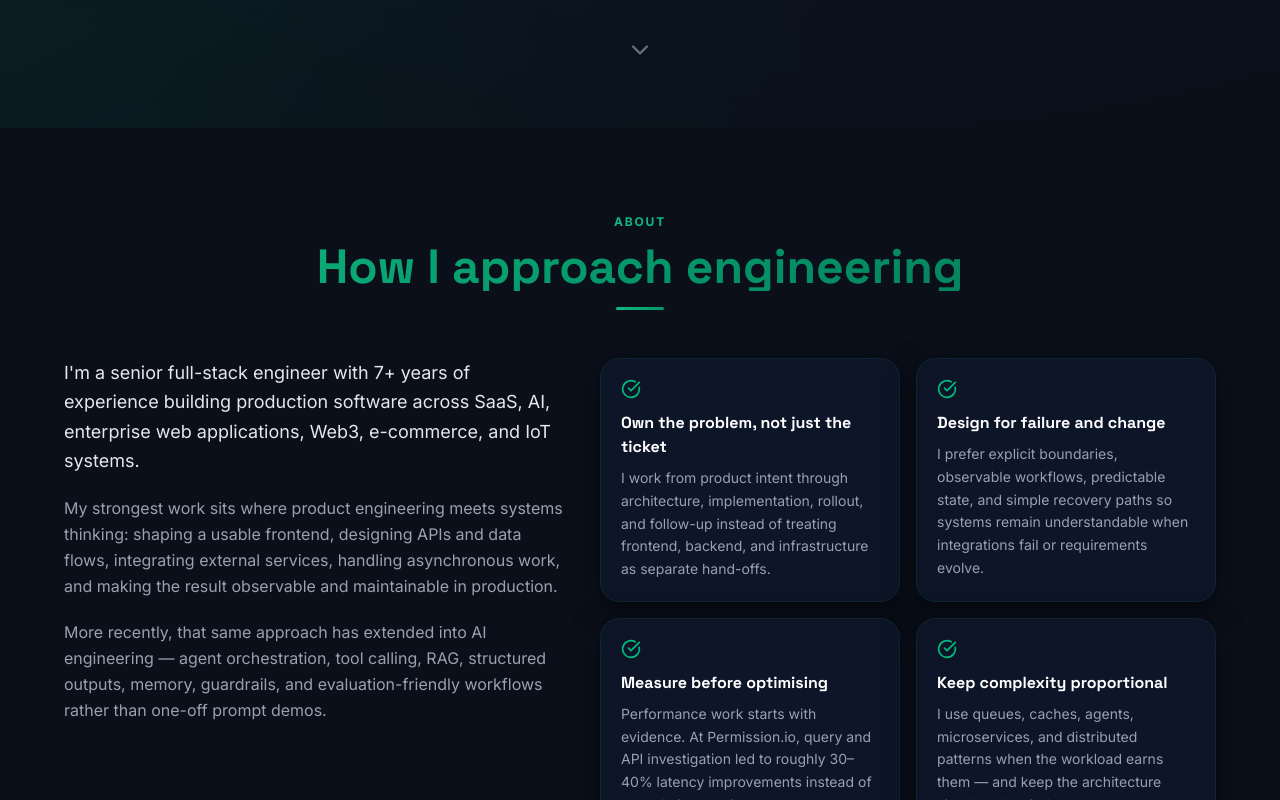
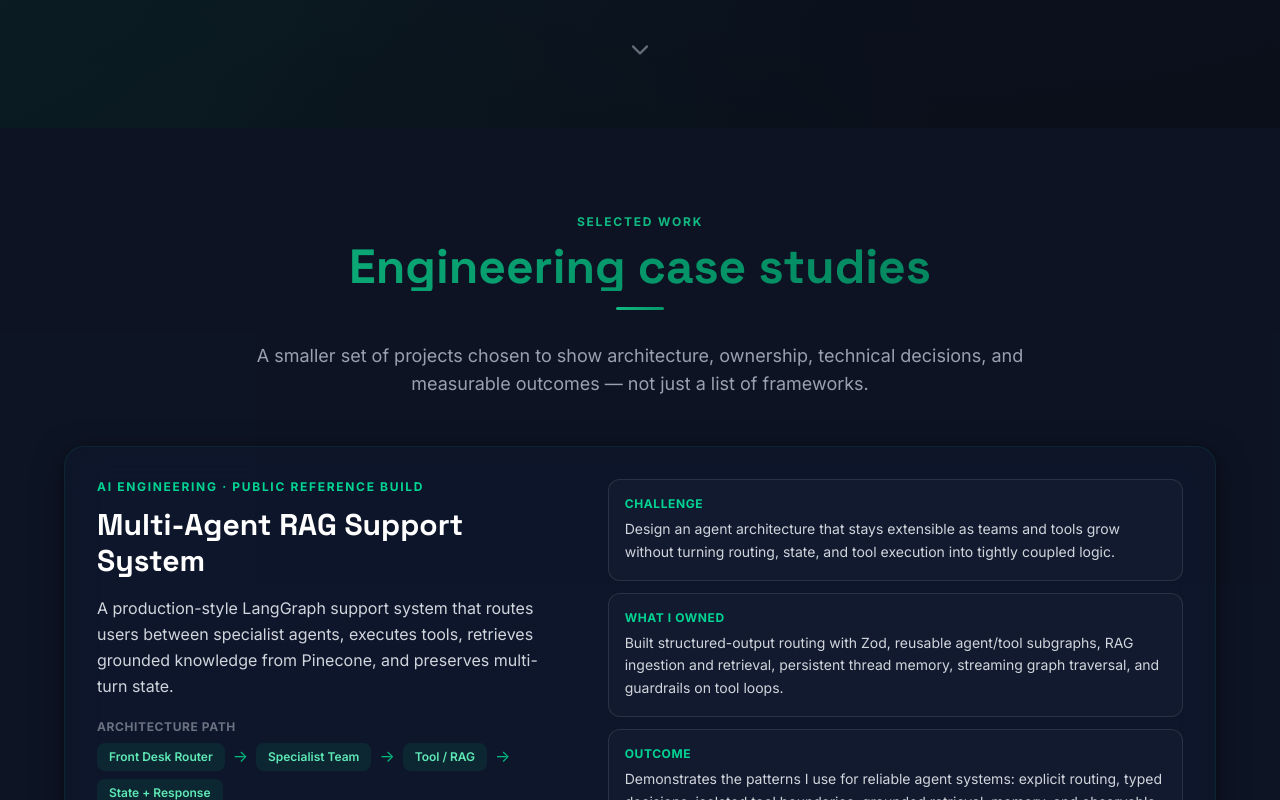
Before and after one commit to salman0butt/portfolio, a Next.js app: page / in a window 1280 px wide. Shown: the part 940-1740 px from the top of the page. Built offline with nearby package versions, Linux system fonts and the light colour scheme.

Commit message:
refactor: reorder homepage around proof and conversion

```diff
--- a/app/page.tsx
+++ b/app/page.tsx
@@ -1,10 +1,10 @@
 import Navbar from '@/components/Navbar';
 import Hero from '@/components/Hero';
-import About from '@/components/About';
+import Projects from '@/components/Projects';
 import Experience from '@/components/Experience';
-import Projects from '@/components/Projects';
 import Skills from '@/components/Skills';
 import Testimonials from '@/components/Testimonials';
+import About from '@/components/About';
 import Contact from '@/components/Contact';
 import Footer from '@/components/Footer';
 
@@ -12,13 +12,13 @@ export default function Home() {
   return (
     <div className="min-h-screen">
       <Navbar />
-      <main>
+      <main id="main-content">
         <Hero />
-        <About />
+        <Projects />
         <Experience />
-        <Projects />
         <Skills />
         <Testimonials />
+        <About />
         <Contact />
       </main>
       <Footer />
```
